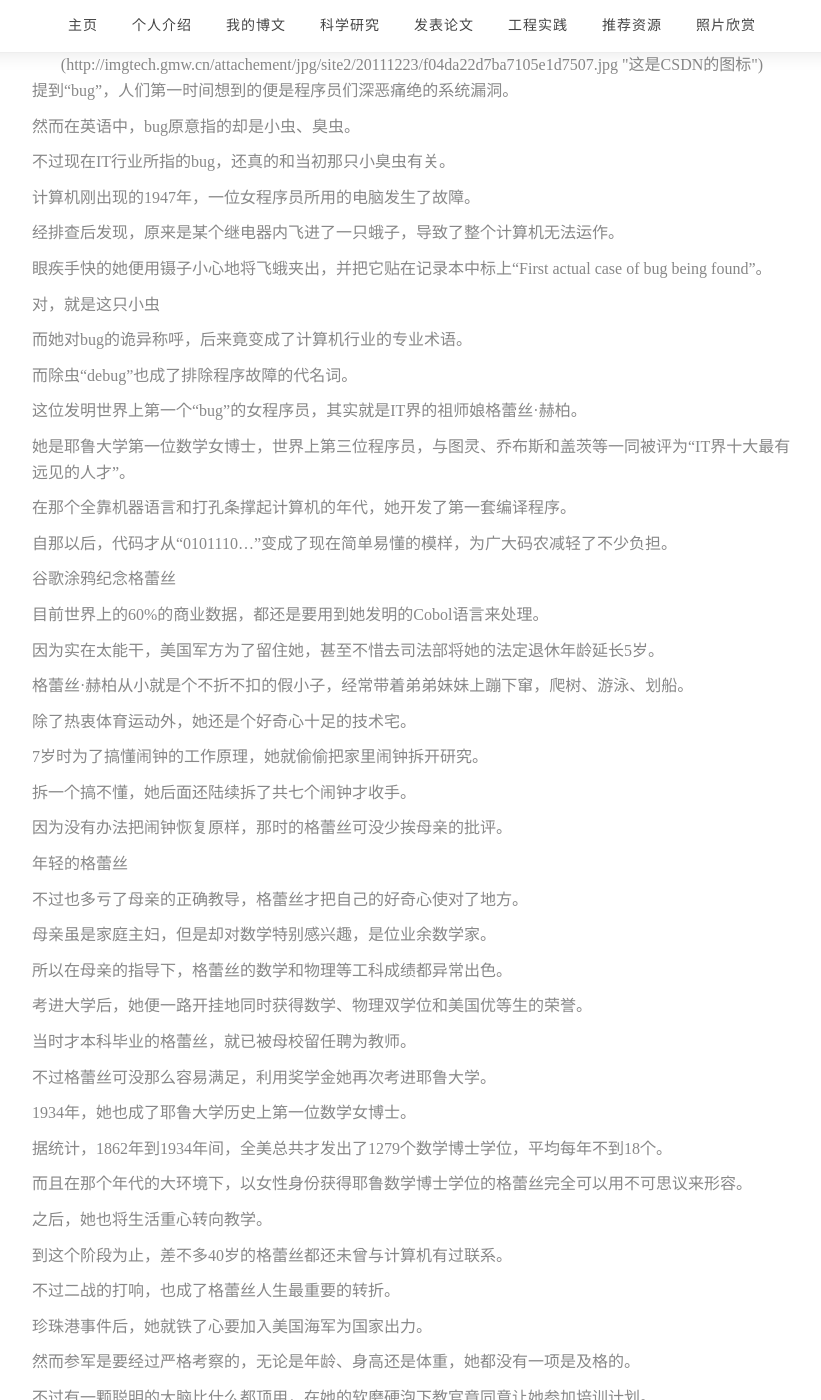
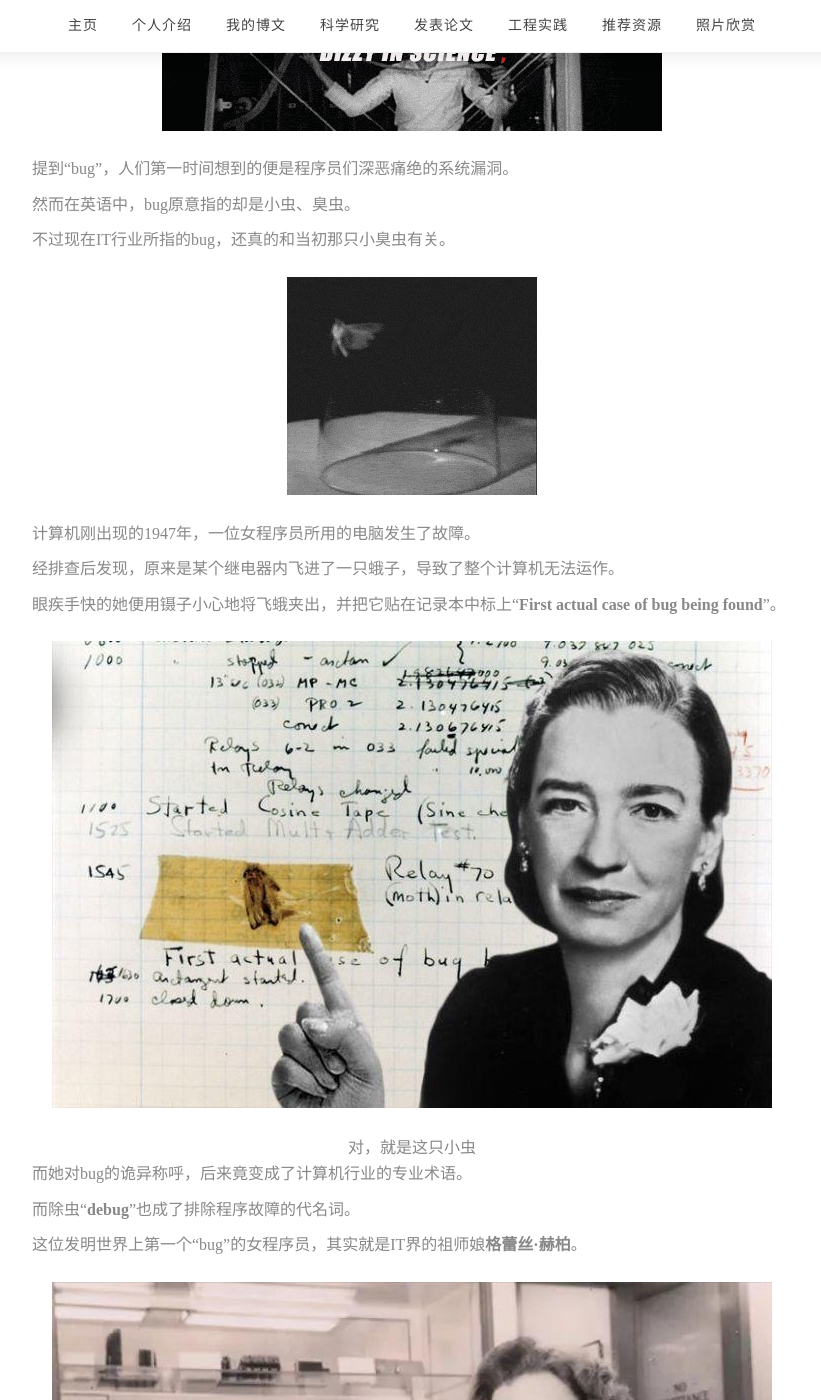
Before and after one commit to chenzhen/.github.io, a Jekyll site: the page built from _posts/2017-09-28-创造了程序语言的女学霸，生前定义程序bug，死后引发千年虫危机(转).md, in a window 1280 px wide and 1400 px high, scrolled down 568 px. Shown: the whole window, without its empty margins (228-1049 px from the left). Built offline with Jekyll 4.4.1, drawn with Linux system fonts in a browser that asks for light colours; formulas are drawn with MathJax 3; some of the changed text lies outside the part shown.

Commit message:
update post
1

```diff
--- a/_posts/2017-09-28-创造了程序语言的女学霸，生前定义程序bug，死后引发千年虫危机(转).md
+++ b/_posts/2017-09-28-创造了程序语言的女学霸，生前定义程序bug，死后引发千年虫危机(转).md
@@ -5,9 +5,8 @@ title: 创造了程序语言的女学霸，生前定义程序bug，死后引发
 categories: [科研笔记]
 tags: 程序语言，bug. 编译器
 ---
-<center>
-![CSDN图标](http://imgtech.gmw.cn/attachement/jpg/site2/20111223/f04da22d7ba7105e1d7507.jpg "这是CSDN的图标")
-</center>
+<center><img src="http://chenzhen.github.io/img/post/20170928/0.gif" /></center>
+
 提到“bug”，人们第一时间想到的便是程序员们深恶痛绝的系统漏洞。
 
 
@@ -16,6 +15,8 @@ tags: 程序语言，bug. 编译器
 
 不过现在IT行业所指的bug，还真的和当初那只小臭虫有关。
 
+<center><img src="http://chenzhen.github.io/img/post/20170928/1.gif" /></center>
+
 
 计算机刚出现的1947年，一位女程序员所用的电脑发生了故障。
 
@@ -23,33 +24,37 @@ tags: 程序语言，bug. 编译器
 经排查后发现，原来是某个继电器内飞进了一只蛾子，导致了整个计算机无法运作。
 
 
-眼疾手快的她便用镊子小心地将飞蛾夹出，并把它贴在记录本中标上“First actual case of bug being found”。
+眼疾手快的她便用镊子小心地将飞蛾夹出，并把它贴在记录本中标上“**First actual case of bug being found**”。
 
-对，就是这只小虫
+<center><img src="http://chenzhen.github.io/img/post/20170928/2.jpg" /></center>
+<center>对，就是这只小虫</center>
 
 
 而她对bug的诡异称呼，后来竟变成了计算机行业的专业术语。
 
 
-而除虫“debug”也成了排除程序故障的代名词。
+而除虫“**debug**”也成了排除程序故障的代名词。
 
 
-这位发明世界上第一个“bug”的女程序员，其实就是IT界的祖师娘格蕾丝·赫柏。
+这位发明世界上第一个“bug”的女程序员，其实就是IT界的祖师娘**格蕾丝·赫柏**。
+
+<center><img src="http://chenzhen.github.io/img/post/20170928/3.jpg" /></center>
+
+她是耶鲁大学第一位数学女博士，世界上第三位程序员，与**图灵**、**乔布斯**和**盖茨**等一同被评为“**IT界十大最有远见的人才**”。
 
 
-她是耶鲁大学第一位数学女博士，世界上第三位程序员，与图灵、乔布斯和盖茨等一同被评为“IT界十大最有远见的人才”。
-
-
-在那个全靠机器语言和打孔条撑起计算机的年代，她开发了第一套编译程序。
+在那个全靠机器语言和打孔条撑起计算机的年代，她开发了**第一套编译程序**。
 
 
 自那以后，代码才从“0101110...”变成了现在简单易懂的模样，为广大码农减轻了不少负担。
+
+<center><img src="http://chenzhen.github.io/img/post/20170928/4.gif" /></center>
 
 
 谷歌涂鸦纪念格蕾丝
 
 
-目前世界上的60%的商业数据，都还是要用到她发明的Cobol语言来处理。
+目前世界上的60%的商业数据，都还是要用到她发明的**Cobol语言**来处理。
 
 
 因为实在太能干，美国军方为了留住她，甚至不惜去司法部将她的法定退休年龄延长5岁。
@@ -68,7 +73,8 @@ tags: 程序语言，bug. 编译器
 
 因为没有办法把闹钟恢复原样，那时的格蕾丝可没少挨母亲的批评。
 
-年轻的格蕾丝
+<center><img src="http://chenzhen.github.io/img/post/20170928/5.jpg" /></center>
+<center>年轻的格蕾丝</center>
 
 
 不过也多亏了母亲的正确教导，格蕾丝才把自己的好奇心使对了地方。
@@ -78,61 +84,64 @@ tags: 程序语言，bug. 编译器
 
 所以在母亲的指导下，格蕾丝的数学和物理等工科成绩都异常出色。
 
-考进大学后，她便一路开挂地同时获得数学、物理双学位和美国优等生的荣誉。
+考进大学后，她便一路开挂地同时获得数学、物理双学位和**美国优等生**的荣誉。
 
 
 当时才本科毕业的格蕾丝，就已被母校留任聘为教师。
 
+<center><img src="http://chenzhen.github.io/img/post/20170928/6.jpg" /></center>
+
 
 不过格蕾丝可没那么容易满足，利用奖学金她再次考进耶鲁大学。
 
-1934年，她也成了耶鲁大学历史上第一位数学女博士。
+1934年，她也成了**耶鲁大学历史上第一位数学女博士**。
 
 
-据统计，1862年到1934年间，全美总共才发出了1279个数学博士学位，平均每年不到18个。
+据统计，1862年到1934年间，全美总共才发出了1279个数学博士学位，**平均每年不到18个**。
 
 
 而且在那个年代的大环境下，以女性身份获得耶鲁数学博士学位的格蕾丝完全可以用不可思议来形容。
 
 之后，她也将生活重心转向教学。
 
-
+<center><img src="http://chenzhen.github.io/img/post/20170928/7.jpg" /></center>
 
 到这个阶段为止，差不多40岁的格蕾丝都还未曾与计算机有过联系。
 
-不过二战的打响，也成了格蕾丝人生最重要的转折。
+不过二战的打响，也成了格蕾丝人生**最重要的转折**。
 
 
 珍珠港事件后，她就铁了心要加入美国海军为国家出力。
 
-然而参军是要经过严格考察的，无论是年龄、身高还是体重，她都没有一项是及格的。
+然而参军是要经过严格考察的，**无论是年龄、身高还是体重，她都没有一项是及格的**。
 
 
-不过有一颗聪明的大脑比什么都顶用，在她的软磨硬泡下教官竟同意让她参加培训计划。
+**不过有一颗聪明的大脑比什么都顶用**，在她的软磨硬泡下教官竟同意让她参加培训计划。
 
 
 在最后的考试中，她更是以第一名的成绩完虐跟她同批的学员，让所有人都刮目相看。
 
-
-霍华德·艾肯与他的第一台计算机
+<center><img src="http://chenzhen.github.io/img/post/20170928/8.jpg" /></center>
+<center>霍华德·艾肯与他的第一台计算机</center>
 
 
-考虑到她的数学背景，格蕾丝之后也被派到了哈佛大学，有幸成为霍华德·艾肯教授（Howard Aiken）的助手。
+考虑到她的数学背景，格蕾丝之后也被派到了哈佛大学，有幸成为**[霍华德·艾肯教授](https://baike.baidu.com/item/%E9%9C%8D%E5%8D%8E%E5%BE%B7%E8%89%BE%E8%82%AF/9155925?fr=aladdin)**（Howard Aiken）的助手。
 
 
-霍华德·艾肯是世界上第一台数字计算机Mark-Ⅰ的总设计师及制造者。
+霍华德·艾肯是世界上**第一台数字计算机Mark-Ⅰ**的总设计师及制造者。
 
-这个重达4吨的庞然大物也被誉为“现代电脑时代的开端”。
+这个重达4吨的庞然大物也被誉为“**现代电脑时代的开端**”。
 
+<center><img src="http://chenzhen.github.io/img/post/20170928/9.jpg" /></center>
 
-格蕾丝坐在艾肯教授（前排中间）旁边，后面是Mark计算机
+<center>格蕾丝坐在艾肯教授（前排中间）旁边，后面是Mark计算机</center>
 
 
 在这之前，已有两位男性在Mark-Ⅰ上写过程序。
 
 
 所以格蕾丝也成了世界上第一台计算机上的第三位程序员（虽然程序员这个称呼是在多年以后才出现）。
-
+<center><img src="http://chenzhen.github.io/img/post/20170928/10.jpg" /></center>
 
 
 不过一开始，这台MARK-Ⅰ可没少把格蕾丝搞疯。
@@ -146,7 +155,7 @@ tags: 程序语言，bug. 编译器
 
 如果说艾肯赋予了MARK-Ⅰ生命，那么格蕾丝的程序则像给机器带来思维一样，让它能真正地“动起来”。
 
-
+<center><img src="http://chenzhen.github.io/img/post/20170928/11.gif" /></center>
 
 然而刚接触计算机的格蕾丝也几乎等同一张白纸。
 
@@ -158,8 +167,9 @@ tags: 程序语言，bug. 编译器
 
 所以在刚到哈佛的那段时间，格蕾丝每天都会抓住电机维修工程师好“偷师学艺”。
 
+<center><img src="http://chenzhen.github.io/img/post/20170928/11.jpg" /></center>
 
-重达4吨的Mark-Ⅰ
+<center>重达4吨的Mark-Ⅰ</center>
 
 
 就是因为对机器十分熟悉，才使她能在故障的电脑中很快地找到那只“bug”（小飞蛾）。
@@ -168,18 +178,19 @@ tags: 程序语言，bug. 编译器
 当时MARK可是包含3500个继电器、2300个存储计数器和成千上万条后面布线的继电器终端。
 
 Mark-Ⅰ背后复杂的布线
-
+<center><img src="http://chenzhen.github.io/img/post/20170928/12.jpg" /></center>
 
 不过bug的发明只能算是个小小插曲，毕竟格蕾丝之后的贡献可比这响亮得多。
 
 
-二战结束后，格蕾丝也带着厚厚一叠荣誉勋章，加入到第一台电子计算机ENIAC发明人莫契利和埃克特创办的公司。
+二战结束后，格蕾丝也带着厚厚一叠荣誉勋章，加入到**第一台电子计算机ENIAC**发明人莫契利和埃克特创办的公司。
 
 
 在那里，她也产生了一个将来会改变所有程序员生活的新想法。
 
+<center><img src="http://chenzhen.github.io/img/post/20170928/13.gif" /></center>
 
-在计算机诞生伊始，所有的程序员编程都只能用机器语言，没有任何组合语言及程序语言的存在。
+在计算机诞生伊始，所有的程序员编程都只能用**机器语言**，没有任何组合语言及程序语言的存在。
 
 
 所谓机器语言，简单来说就是机器硬件本身能够识别的语言，只有0和1。
@@ -187,8 +198,9 @@ Mark-Ⅰ背后复杂的布线
 
 所以那时的程序员都要以“0111001011”的机器码形式，先在纸上打孔，再送到机器里读取。
 
+<center><img src="http://chenzhen.github.io/img/post/20170928/14.jpg" /></center>
 
-老式的打孔纸带
+<center>老式的打孔纸带</center>
 
 
 除了编写的过程复杂外，这密密麻麻的0和1检查起来更是让人想自挖双目。
@@ -199,6 +211,7 @@ Mark-Ⅰ背后复杂的布线
 
 所以这也意味着只要换一台电脑，就相当于要重新记一遍新的指令，烦不胜烦。
 
+<center><img src="http://chenzhen.github.io/img/post/20170928/15.gif" /></center>
 
 
 在帮Mark系列计算机编程时，格蕾丝就已经感受到被机器语言支配的恐惧。
@@ -207,20 +220,24 @@ Mark-Ⅰ背后复杂的布线
 所以她才想设计一种程序，能让大家直接用人类看得懂的语言编程，然后这个程序便能把语言翻译成机器码，交给电脑执行。
 
 
-这就是我们现在说的编译器（Compiler）的原理。
+这就是我们现在说的**编译器（Compiler）**的原理。
+
+<center><img src="http://chenzhen.github.io/img/post/20170928/16.jpg" /></center>
 
 
 只是在那个年代，大家都对她的这个“想法”表示怀疑。
 
-因为在所有人眼里计算机就像计算器一样，只能处理数字，是看不懂人类语言的。
+因为在所有人眼里**计算机就像计算器**一样，只能处理数字，是看不懂人类语言的。
 
 即使得不到认可，格蕾丝还是头脑清晰地决定将想法变成行动，到处演讲筹集资金。
 
 
-因为她认为，编程就应该是高水平的脑力劳动，只有不断地将繁杂的工作交给电脑完成，才能提高人类脑力的应用。
+因为她认为，**编程就应该是高水平的脑力劳动，只有不断地将繁杂的工作交给电脑完成，才能提高人类脑力的应用**。
+
+<center><img src="http://chenzhen.github.io/img/post/20170928/17.jpg" /></center>
 
 
-1952年，她就率先设计出了世界上第一个编译程序A-0。
+1952年，她就率先设计出了**世界上第一个编译程序A-0**。
 
 
 为了向大家证明计算机也能看得懂人类的语言。
@@ -228,29 +245,32 @@ Mark-Ⅰ背后复杂的布线
 格蕾丝还特意开发了三个版本，包括英文、德文、法文语版，甩当初不看好自己的人一脸。
 
 
-之后她再用了5年时间，从这第一个编译器发展到一整套完整的程序语言FLOW-MATIC。
+之后她再用了5年时间，从这第一个编译器发展到一整套完整的程序语言**FLOW-MATIC**。
 
-这也是世界上第一个运用词语的计算机语言。
+**这也是世界上第一个运用词语的计算机语言**。
 
 
 从那以后，编程工作才确定了往化繁为简的方向进发。
 
 如果没有格蕾丝，对着满屏的0和1，程序员的秃头率或许还要更高。
 
+<center><img src="http://chenzhen.github.io/img/post/20170928/18.jpg" /></center>
+
 
 从FLOW语言中看到了未来，美国政府立马就给了格蕾丝一个新的任务。
 
 
-就在FLOW语言面世后的第二年，格蕾丝带领着团队又成功地研制出了第一个商用编程语言COBOL。
+就在FLOW语言面世后的第二年，格蕾丝带领着团队又成功地研制出了**第一个商用编程语言COBOL**。
 
 
 它被公认的优点便是是语法和英语十分接近，可以让不懂电脑的人也能看懂程序。
 
+<center><img src="http://chenzhen.github.io/img/post/20170928/19.jpg" /></center>
 
-格蕾丝也被称为COBOL之母
+<center>格蕾丝也被称为COBOL之母</center>
 
 
-即使是2000年出现了史上最大的bug“千年虫”*，也未能撼动COBOL的地位。
+即使是2000年出现了**史上最大的bug“千年虫”**，也未能撼动COBOL的地位。
 
 *注：“千年虫”，是因为50年代计算机存储空间非常有限，为了节省内存格蕾丝只采用了6位数来表示日期，如DD/MM/YY表示日、月、年。但是从20世纪进入21世纪的2000年，系统就无法识别YY（00）表示的是1900还是2000，所以计算机里的时间全乱了套，对世界的影响巨大，也称千年虫问题，缩写“Y2K”。
 
@@ -259,7 +279,7 @@ Mark-Ⅰ背后复杂的布线
 
 据计算机世界（Computerworld）统计，“千年虫事件”后的2006年到2012年仍有超过60%的企业用COBOL处理数据。
 
-
+<center><img src="http://chenzhen.github.io/img/post/20170928/20.jpg" /></center>
 
 甚至还有人预测说，即使到了下个世纪，COBOL仍有可能在老骥伏枥。
 
@@ -267,9 +287,9 @@ Mark-Ⅰ背后复杂的布线
 所以在IT界也有个笑话，一个COBOL程序员因解决了千年虫问题挣了大钱，以至于他可以用钱将自己冷冻起来。
 
 
-未来的一天他突然被人复活，睁开眼一瞬间他就被告知：“现在是9999年，而你懂COBOL语言”。
+未来的一天他突然被人复活，睁开眼一瞬间他就被告知：“**现在是9999年，而你懂COBOL语言**”。
 
-
+<center><img src="http://chenzhen.github.io/img/post/20170928/21.jpg" /></center>
 
 到了1966年，格蕾丝也到了60岁该退休了。
 
@@ -279,27 +299,29 @@ Mark-Ⅰ背后复杂的布线
 
 于是格蕾丝才刚休息了半年，就又被紧急地召回，负责海军系统高级语言的标准化和普及工作。
 
-为了使格蕾丝能名正言顺地回来，军方还特意修改了原来的规章，将退休年龄延长至65岁。
+为了使格蕾丝能名正言顺地回来，军方还**特意修改了原来的规章，将退休年龄延长至65岁**。
 
+<center><img src="http://chenzhen.github.io/img/post/20170928/22.jpg" /></center>
 
 2016年格蕾丝被追授总统自由勋章
 
 
-而原本只打算留5年的格蕾丝，也因工程需要在岗位上一待就是20年。
+而原本只打算留5年的格蕾丝，也因工程需要在岗位上一待就是***20年***。
 
 
 这期间她的军衔也一路被提升，1985年她也达到了女性罕见的成就，成为海军少将。
 
+<center><img src="http://chenzhen.github.io/img/post/20170928/23.jpg" /></center>
+<center>格蕾丝号</center>
 
-格蕾丝号
+为了表彰她这么多年来的贡献，美国海军将一艘驱逐舰命名为“**格蕾丝号**”和将加利福尼亚海军数据处理中心改名为“**赫柏服务中心**”。
 
+到了1986年，格蕾丝才以80岁高龄从海军中**光荣退休**。
 
-为了表彰她这么多年来的贡献，美国海军将一艘驱逐舰命名为“格蕾丝号”和将加利福尼亚海军数据处理中心改名为“赫柏服务中心”。
-
-到了1986年，格蕾丝才以80岁高龄从海军中光荣退休。
-
-
+<center><img src="http://chenzhen.github.io/img/post/20170928/24.gif" /></center>
 
 在欢送会上，格蕾丝非常自豪地说。
 
-“当初我40岁时就被告诉你太老了不能参军，但是身上这套制服我一穿上就又是一个40年”。
+“**当初我40岁时就被告诉你太老了不能参军，但是身上这套制服我一穿上就又是一个40年**”。
+
+9/28/2017 5:20:09 PM
```
